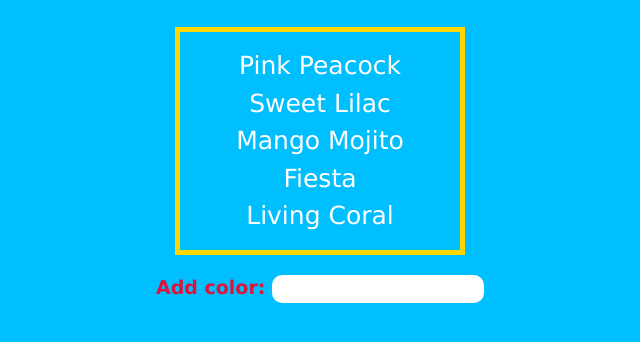
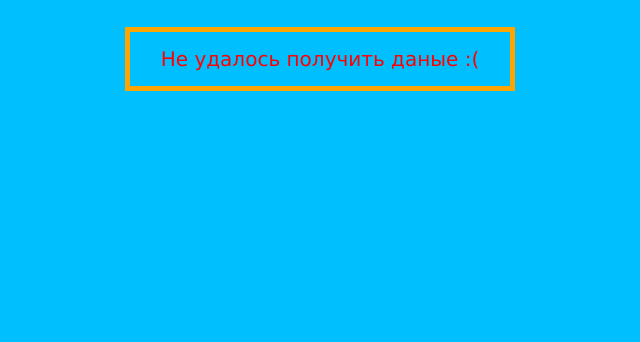
Before and after one commit to devmargooo/best-ever-colors-js, a website: page app/index.html in a window 1280 px wide. Shown: the part 86-428 px from the top of the page, without its empty margins (320-960 px from the left). Drawn offline with Linux system fonts and the light colour scheme.

Commit message:
refactor

```diff
--- a/app/css/style.css
+++ b/app/css/style.css
@@ -52,3 +52,13 @@ input {
 .crimson{
 	color: crimson;
 }
+
+.error {
+	color: red;
+	font-size: 20px;
+	border: 5px solid orange;
+	padding: 15px;
+	margin: 0 auto;
+	text-align: center;
+	width: 350px;
+}
--- a/app/index.html
+++ b/app/index.html
@@ -1,5 +1,5 @@
 <!DOCTYPE HTML>
-<html ng-app="applications">
+<html>
 <head>
   <meta charset="UTF-8">
   <title>BEST EVER COLORS</title>
@@ -14,8 +14,8 @@
   <ul class="list"></ul>
   <div class="add-color-wrapper">
     <span class="add-color-text crimson">Add color: </span>
-    <input type="text" onblur="addColor()"/>
+    <input type="text"/>
   </div>
-  <script type="text/javascript" src="scripts/applications.js"></script>
+  <script type="text/javascript" src="scripts/script.js"></script>
 </body>
 </html>
--- a/app/scripts/applications.js
+++ /dev/null
@@ -1,34 +0,0 @@
-(function (){
-
-    'use strict';
-    let colors;
-    const input = document.querySelector('input');
-    const list = document.querySelector('.list');
-    input.onblur = addColor;
-    setTimeout(() => {
-        fetch('/api/colors.json')
-    .then(function(response) {
-        return response.json();
-    })
-    .then(function(data) {
-        colors = data.map(item => item.value);
-        for (let i = 0; i < colors.length; i ++) {
-            const li = document.createElement('li');
-            li.textContent = colors[i];
-            list.appendChild(li);
-        }
-
-
-    })
-    .catch((e) => {})
-    }, 500)
-
-    function addColor() {
-        const value = input.value;
-        colors.push(value);
-        const li = document.createElement('li');
-        li.textContent = value;
-        list.appendChild(li);
-    }
-
-})();
--- /dev/null
+++ b/app/scripts/script.js
@@ -0,0 +1,41 @@
+(function (){
+
+    'use strict';
+    const list = document.querySelector('.list');
+    const input = document.querySelector('input');
+    let colors = [];
+    input.onblur = addColor;
+
+    fetch('/api/colors.json')
+    .then(function(response) {
+        throw new Error();
+        return response.json();
+    })
+    .then(function(data) {
+        colors = data.map(item => item.value);
+        for (let i = 0; i < colors.length; i ++) {
+            addItem(i, colors[i]);
+        }
+    })
+    .catch((e) => {
+        const errorBlock = document.createElement('div');
+        errorBlock.classList = "error";
+        errorBlock.textContent = 'Не удалось получить даные :(';
+        const parent = document.body;
+        parent.insertBefore(errorBlock, list);
+        parent.removeChild(list);
+        const buttonBlock = document.querySelector('.add-color-wrapper');
+        parent.removeChild(buttonBlock);
+    })
+    function addItem(index, value) {
+        const li = document.createElement('li');
+        li.textContent = (index + 1) + ' ' + value;
+        list.appendChild(li);
+    }
+    function addColor() {
+        const value = input.value;
+        colors.push(value);
+        addItem(value);
+    }
+
+})();
```
